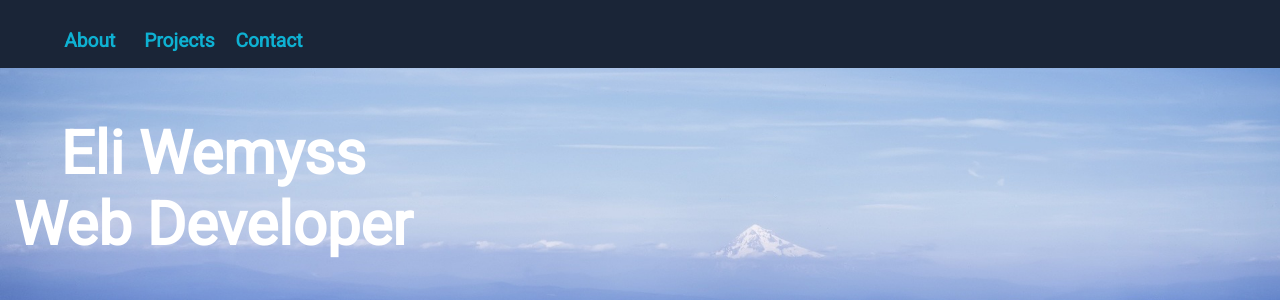
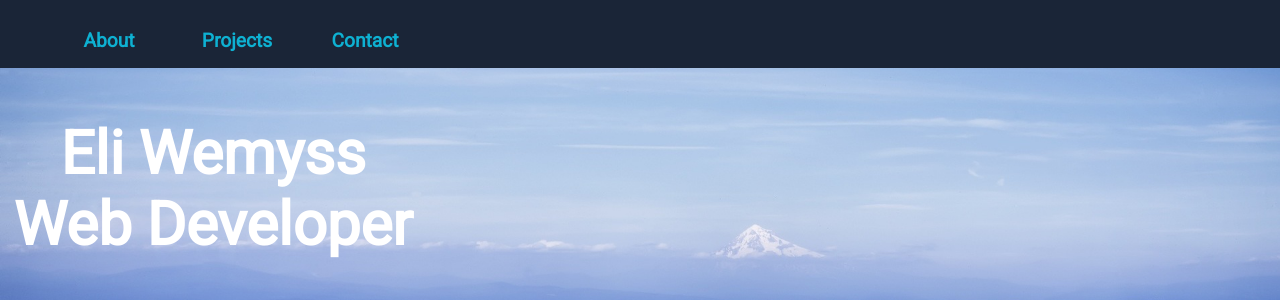
Before and after one commit to eliwemyss/portfolio, a PHP site: page / in a window 1280 px wide. Shown: the top 300 px of the page. Run offline with PHP 8.4, Linux system fonts and the light colour scheme; some libraries are stand-ins or nearby versions.

Commit message:
changed width of nav li

```diff
--- a/style.css
+++ b/style.css
@@ -274,7 +274,7 @@ footer.row {
 
   li {
     float: left;
-    width: 7vw;
+    width: 10vw;
   }
 
   li a {
@@ -301,6 +301,7 @@ footer.row {
 }
 
 @media (max-width: 767px) {
+  .
   .project-container {
     width: 100%;
   }
```
